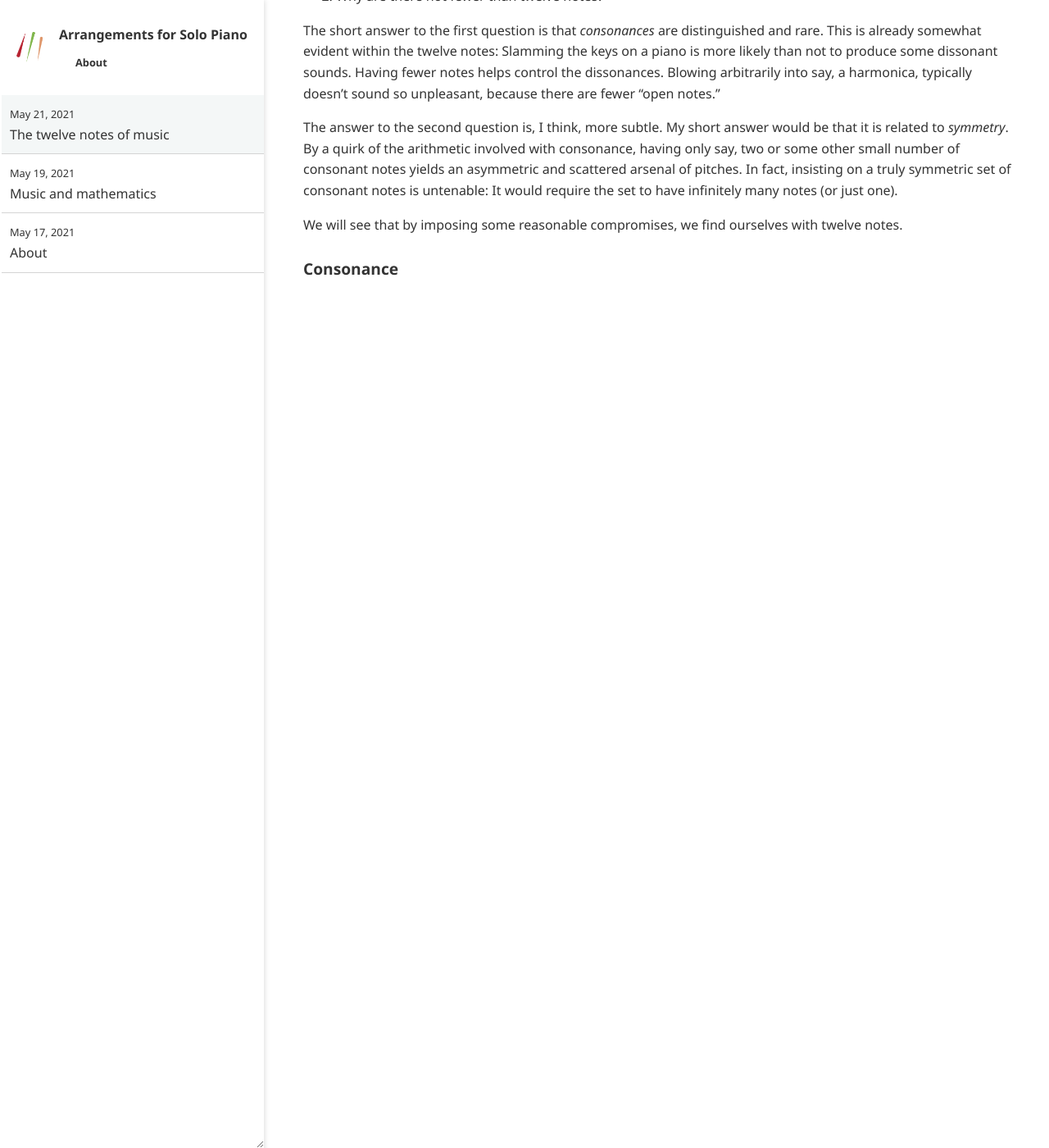
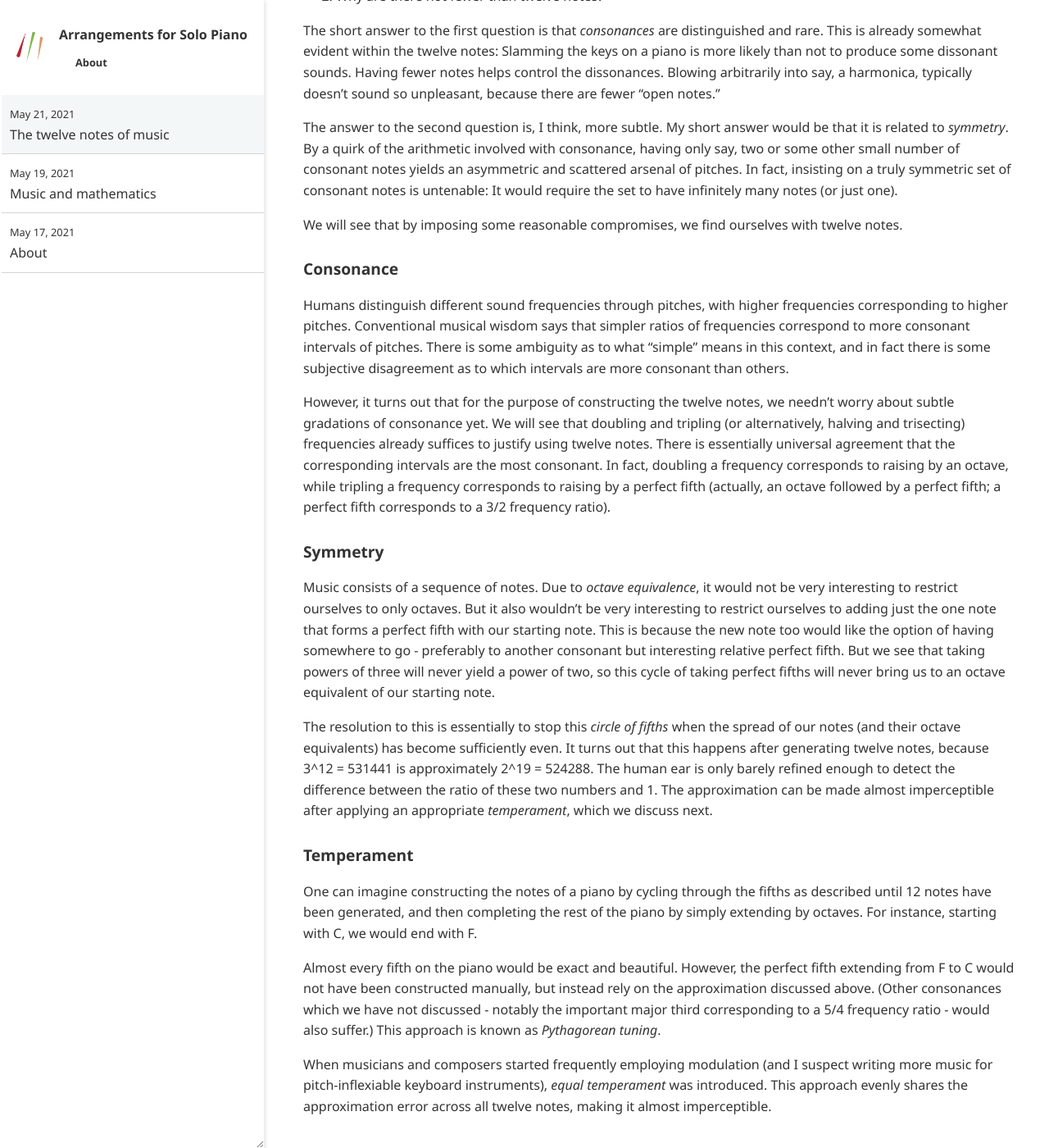
Before and after one commit to ansyblenetwork/arrpiano, a Jekyll site: the page built from _posts/2021-05-21-twelve-notes.md, in a window 1280 px wide and 1400 px high, scrolled down 635 px. Shown: the whole window at 82% size. Built offline with Jekyll 4.4.1, drawn with Linux system fonts in a browser that asks for light colours; before the commit the page ends 1079 px from its top, so only the background shows below that.

Commit message:
Update 2021-05-21-twelve-notes.md

```diff
--- a/_posts/2021-05-21-twelve-notes.md
+++ b/_posts/2021-05-21-twelve-notes.md
@@ -29,3 +29,21 @@ The answer to the second question is, I think, more subtle. My short answer woul
 We will see that by imposing some reasonable compromises, we find ourselves with twelve notes.
 
 ### Consonance
+
+Humans distinguish different sound frequencies through pitches, with higher frequencies corresponding to higher pitches. Conventional musical wisdom says that simpler ratios of frequencies correspond to more consonant intervals of pitches. There is some ambiguity as to what "simple" means in this context, and in fact there is some subjective disagreement as to which intervals are more consonant than others.
+
+However, it turns out that for the purpose of constructing the twelve notes, we needn't worry about subtle gradations of consonance yet. We will see that doubling and tripling (or alternatively, halving and trisecting) frequencies already suffices to justify using twelve notes. There is essentially universal agreement that the corresponding intervals are the most consonant. In fact, doubling a frequency corresponds to raising by an octave, while tripling a frequency corresponds to raising by a perfect fifth (actually, an octave followed by a perfect fifth; a perfect fifth corresponds to a 3/2 frequency ratio).
+
+### Symmetry
+
+Music consists of a sequence of notes. Due to _octave equivalence_, it would not be very interesting to restrict ourselves to only octaves. But it also wouldn't be very interesting to restrict ourselves to adding just the one note that forms a perfect fifth with our starting note. This is because the new note too would like the option of having somewhere to go - preferably to another consonant but interesting relative perfect fifth. But we see that taking powers of three will never yield a power of two, so this cycle of taking perfect fifths will never bring us to an octave equivalent of our starting note.
+
+The resolution to this is essentially to stop this _circle of fifths_ when the spread of our notes (and their octave equivalents) has become sufficiently even. It turns out that this happens after generating twelve notes, because 3^12 = 531441 is approximately 2^19 = 524288. The human ear is only barely refined enough to detect the difference between the ratio of these two numbers and 1. The approximation can be made almost imperceptible after applying an appropriate _temperament_, which we discuss next.
+
+### Temperament
+
+One can imagine constructing the notes of a piano by cycling through the fifths as described until 12 notes have been generated, and then completing the rest of the piano by simply extending by octaves. For instance, starting with C, we would end with F.
+
+Almost every fifth on the piano would be exact and beautiful. However, the perfect fifth extending from F to C would not have been constructed manually, but instead rely on the approximation discussed above. (Other consonances which we have not discussed - notably the important major third corresponding to a 5/4 frequency ratio - would also suffer.) This approach is known as _Pythagorean tuning_.
+
+When musicians and composers started frequently employing modulation (and I suspect writing more music for pitch-inflexiable keyboard instruments), _equal temperament_ was introduced. This approach evenly shares the approximation error across all twelve notes, making it almost imperceptible.
```
